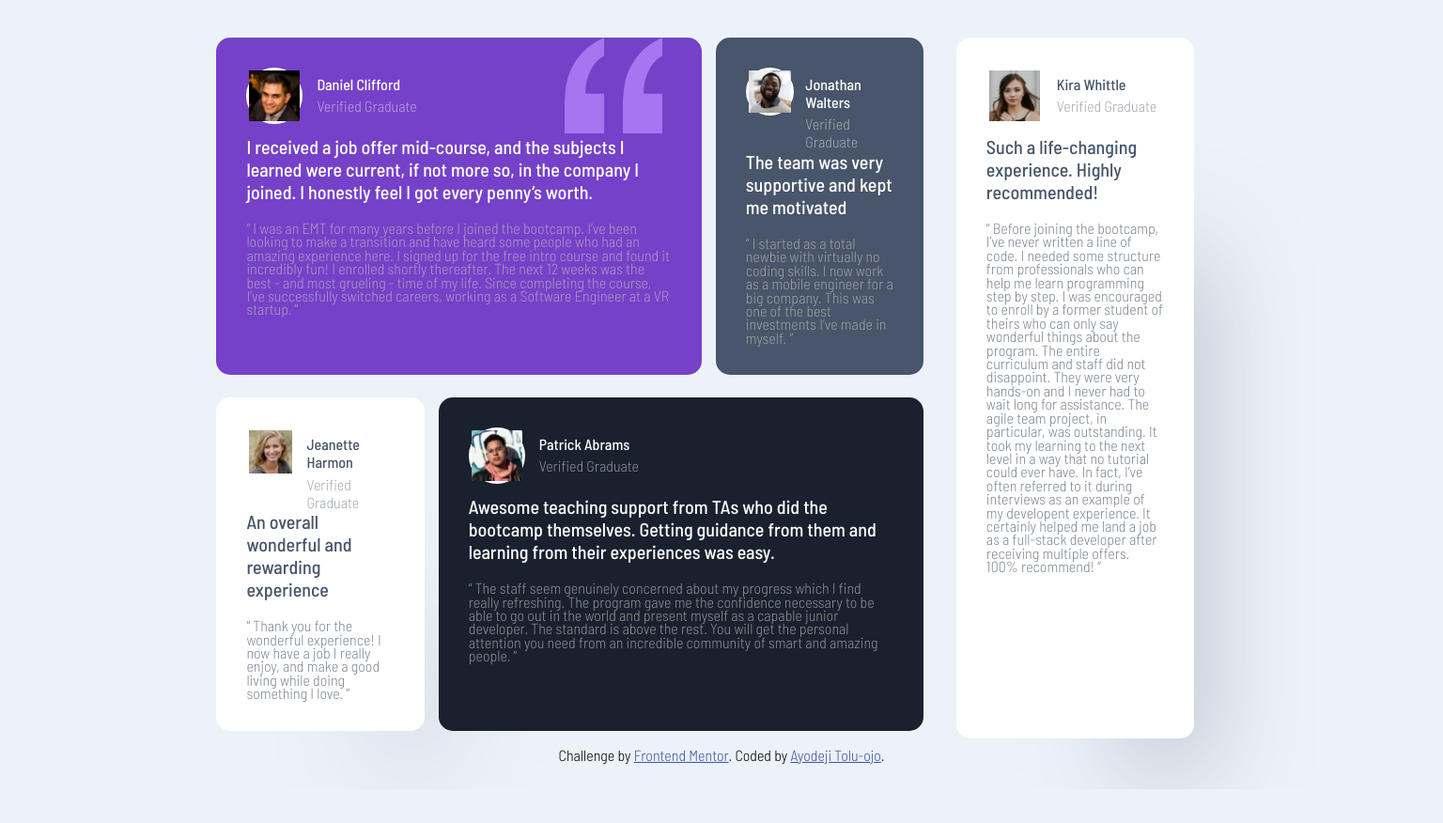
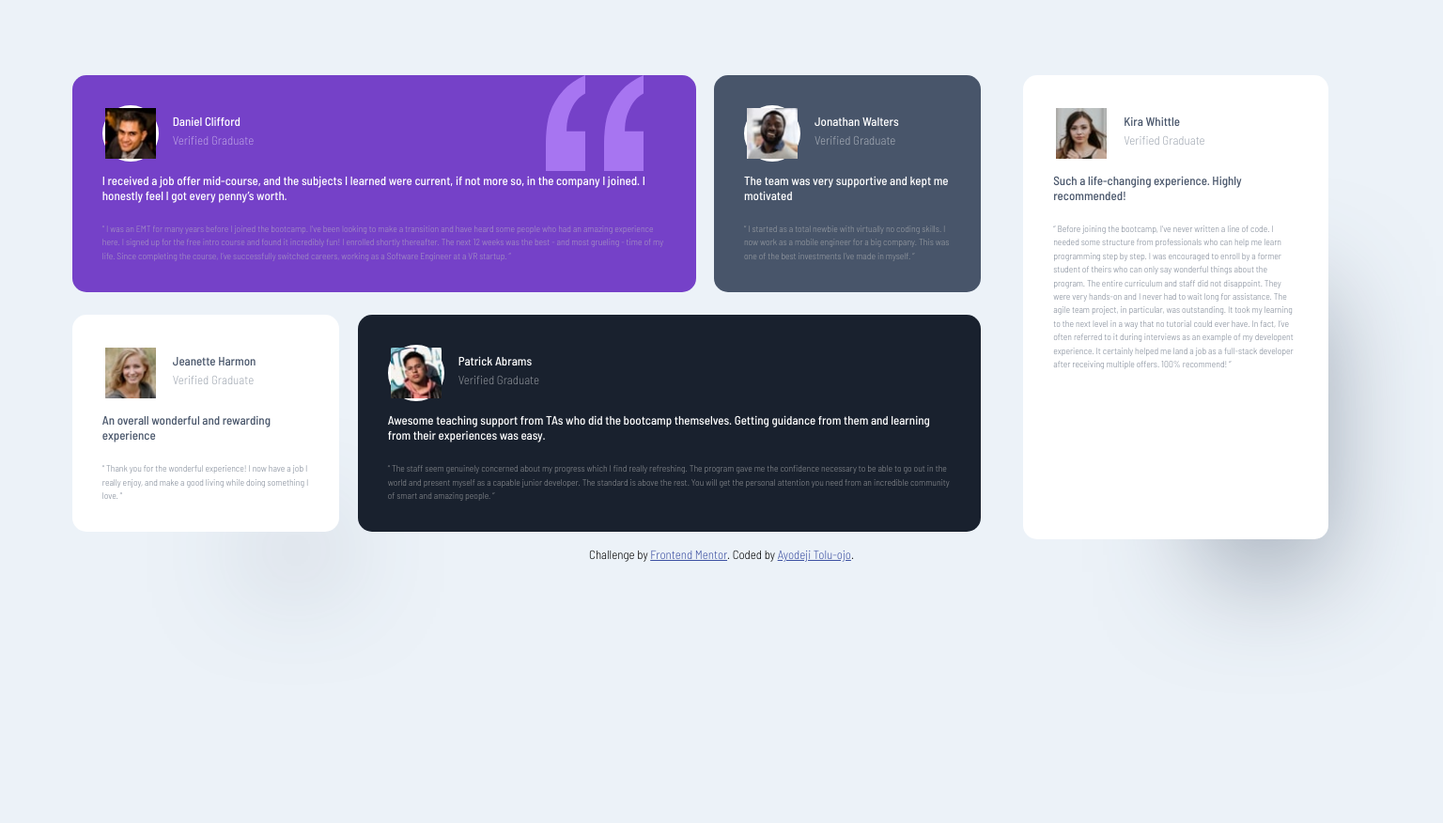
Before and after one commit to Dei-Gee/testimonials-grid-section-main, a plain HTML site: page index.html in a window 1536 px wide. Shown: the whole page at 94% size. Before the commit the page ends 840 px from the top, so only its background shows below. Drawn offline with Linux system fonts and the light colour scheme.

Commit message:
shrank everything 2

```diff
--- a/styles/index.css
+++ b/styles/index.css
@@ -22,6 +22,7 @@
     padding: 0;
     overflow-x: hidden;
     font-family: BarlowSemiCondensedLight;
+    font-size: 13px;
 }
 
 html,
@@ -50,7 +51,7 @@ body {
 
 .reviews-container {
     background-color: transparent;
-    margin-top: 5vh;
+    margin-top: 10vh;
 }
 
 
@@ -74,7 +75,7 @@ body {
 }
 
 .card-title {
-    font-size: 1.25rem;
+    font-size: 17px;
 }
 
 .card-heading,
@@ -192,15 +193,13 @@ body {
         overflow: visible;
     }
 
-    .attribution { font-size: 1rem; }
-
     body {
         overflow: hidden;
         overflow-y: scroll;
     }
 
     .reviews-container {
-        width: 70vw;
+        width: 90vw;
         height: auto;
     }
 
@@ -310,12 +309,12 @@ body {
     }
 
     .card-body {
-        font-size: 1rem;
+        font-size: .75rem;
         line-height: 1.8vh;
     }
 
     .card-title {
-        font-size: 1.25rem;
+        font-size: 1rem;
         margin-bottom: 2.5vh;
     }
 
```
